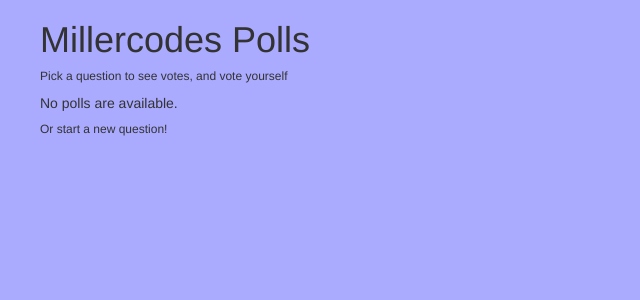
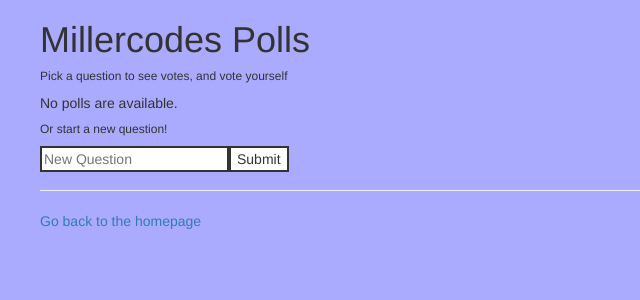
Before and after one commit to george-miller/personalServer, a Django app: page /polls/ in a window 1280 px wide. Shown: the top 300 px of the page, without its empty margins (0-640 px from the left). Run offline with Django 3.2, Linux system fonts and the light colour scheme; data that the repository does not hold is empty; some libraries are stand-ins or nearby versions.

Commit message:
Completed Polls app

```diff
--- a/polls/static/polls/style.css
+++ b/polls/static/polls/style.css
@@ -7,7 +7,7 @@ body{
 }
 input{
 	background-color:white;
-	border: 3px solid;
+	border: 2px solid;
 	float:left;
 }
 label{
@@ -17,7 +17,7 @@ label{
 .inputContainer{
 	width:20%;
 	float:left;
-	min-width:120px;
+	min-width:140px;
 }
 .voteMeterParent{
 	width:30%;
--- a/polls/templates/polls/detail.html
+++ b/polls/templates/polls/detail.html
@@ -22,7 +22,7 @@
 	{% endfor %}
 </div>
 <div class='numOfVotes'>
-	<span>&nbsp;&nbsp; {{ choice.votes }} votes</span>
+	<span> {{ choice.votes }} votes</span>
 </div>
 </div>
 {% endfor %}
@@ -37,3 +37,6 @@
 <input type='text' name="newChoice" placeholder="New Choice">
 <input type='submit' value="Submit" />
 </form>
+<br/>
+<hr/>
+<a href='{% url 'polls:index' %}'>Back to Question Select</a>
--- a/polls/templates/polls/index.html
+++ b/polls/templates/polls/index.html
@@ -17,3 +17,12 @@
 	<p>No polls are available.</p>
 {% endif %}
 <h6>Or start a new question!</h6>
+
+<form action='{% url 'polls:addQuestion' %}' method='post'>
+{% csrf_token %}
+<input type='text' name='newQuestion' placeholder='New Question' />
+<input type='submit' value='Submit' />
+</form>
+<br/>
+<hr/>
+<a href="/../">Go back to the homepage</a>
--- a/polls/urls.py
+++ b/polls/urls.py
@@ -5,7 +5,7 @@ from . import views
 urlpatterns = [
 	url(r'^$', views.IndexView.as_view(), name = 'index'),
 	url(r'^(?P<pk>[0-9]+)/$', views.DetailView.as_view(), name='detail'),
-	url(r'^(?P<pk>[0-9]+)/results/$', views.ResultsView.as_view(), name='results'),
 	url(r'(?P<question_id>[0-9]+)/vote/$', views.vote, name='vote'),
-	url(r'(?P<question_id>[0-9]+)/addChoice/$', views.newChoice, name='addChoice')
+	url(r'(?P<question_id>[0-9]+)/addChoice/$', views.addChoice, name='addChoice'),
+	url(r'^addQuestion/$', views.addQuestion, name='addQuestion')
 ]
--- a/polls/views.py
+++ b/polls/views.py
@@ -33,9 +33,6 @@ class DetailView(generic.DetailView):
     def get_queryset(self):
 		return Question.objects.filter(pub_date__lte=timezone.now())
 
-class ResultsView(generic.DetailView):
-    model = Question
-    template_name = 'polls/results.html'
 
 
 def vote(request, question_id):
@@ -55,16 +52,23 @@ def vote(request, question_id):
 			p.ipalreadyvoted_set.add(ipAlreadyVoted(ip=get_client_ip(request)))
 			selected_choice.save()
 			p.save()
-			return HttpResponseRedirect(reverse('polls:results', args=(p.id,)))
+			return HttpResponseRedirect(reverse('polls:detail', args=(p.id,)))
 		else:
 			return render(request, 'polls/detail.html', {
 				'question': p,
 				'error_message': "You already voted"})
 
-def newChoice(request, question_id):
+def addChoice(request, question_id):
 	question = get_object_or_404(Question, pk=question_id)
 	newChoice = Choice()
 	newChoice.choice_text = request.POST['newChoice']
 	question.choice_set.add(newChoice)
 	question.save()
 	return HttpResponseRedirect(reverse('polls:detail', kwargs=({'pk':question.pk})))
+
+
+def addQuestion(request):
+	newQuestion = Question(question_text=request.POST['newQuestion'], pub_date=timezone.now())
+	newQuestion.question_text = request.POST['newQuestion']
+	newQuestion.save()
+	return HttpResponseRedirect(reverse('polls:index'))
--- a/templates/index.html
+++ b/templates/index.html
@@ -4,5 +4,7 @@
 	<h1>Go big or go home</h1>
 	<p>- motto of every millercodes dev</p>
 	<br/>
-	Current Project: <a href="polls/">Polls</a>
+	Current Project: <a href="">TBD</a>
+	<br/><br/>
+	Previous Projects: <a href="polls/">Polls</a>
 </body>
```
Also changed, not shown: polls/templates/polls/results.html (deleted, +0 -16 lines), 2 other files.
